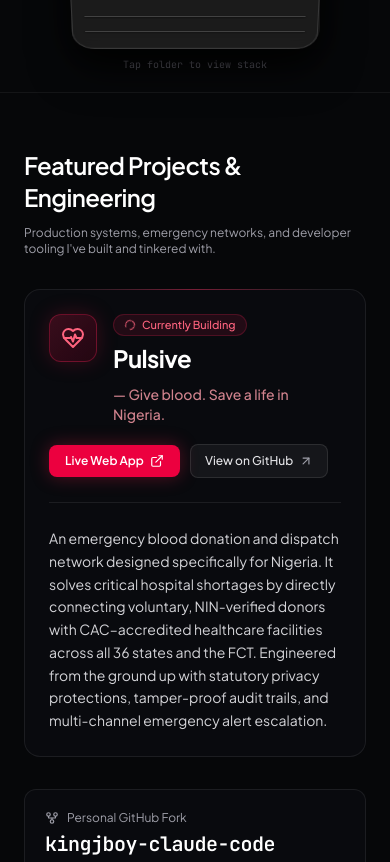
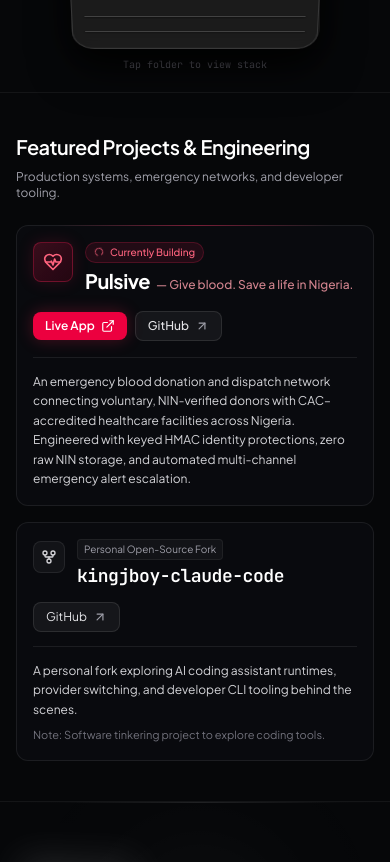
Before and after one commit to King-Jboy/portfolio, a React (Vite) app: page / in a window 390 px wide. Shown: the part 1762-2624 px from the top of the page. Built offline with nearby package versions, Linux system fonts and the light colour scheme.

Commit message:
fix(mobile): compact project cards, typography, and vertical spacing

```diff
--- a/src/components/ProjectFeature.tsx
+++ b/src/components/ProjectFeature.tsx
@@ -12,26 +12,26 @@
   return (
     <section
       id="work"
-      className="py-14 sm:py-24 px-6 max-w-5xl mx-auto relative z-10 border-t border-white/[0.06]"
+      className="py-10 sm:py-24 px-4 sm:px-6 max-w-5xl mx-auto relative z-10 border-t border-white/[0.06]"
       aria-label="Selected Technical Work"
     >
       {/* Section Header */}
-      <div className="flex flex-col sm:flex-row sm:items-baseline justify-between gap-3 mb-8 sm:mb-12">
+      <div className="flex flex-col sm:flex-row sm:items-baseline justify-between gap-2 sm:gap-3 mb-6 sm:mb-12">
         <div>
-          <h2 className="text-2xl sm:text-3xl font-semibold tracking-tight text-white">
+          <h2 className="text-xl sm:text-3xl font-semibold tracking-tight text-white">
             <TextScramble text="Featured Projects & Engineering" trigger="inView" delay={0.1} />
           </h2>
         </div>
         <p className="text-xs sm:text-sm text-zinc-400 max-w-sm font-normal">
-          Production systems, emergency networks, and developer tooling I've built and tinkered with.
+          Production systems, emergency networks, and developer tooling.
         </p>
       </div>
 
-      <div className="space-y-8">
+      <div className="space-y-4 sm:space-y-8">
         {/* ============================================================ */}
         {/* Flagship Project: Pulsive */}
         {/* ============================================================ */}
-        <div className="group relative border border-white/[0.08] hover:border-rose-500/30 rounded-2xl bg-[#090a0e] p-6 sm:p-9 transition-all duration-300">
+        <div className="group relative border border-white/[0.08] hover:border-rose-500/30 rounded-xl sm:rounded-2xl bg-[#090a0e] p-4 sm:p-8 transition-all duration-300">
           {/* Subtle top ambient glow */}
           <div
             className="absolute -top-px left-10 right-10 h-px bg-gradient-to-r from-transparent via-rose-500/40 to-transparent pointer-events-none"
@@ -39,25 +39,25 @@
           />
 
           {/* Top Bar: Identity & Actions */}
-          <div className="flex flex-col lg:flex-row lg:items-center justify-between gap-5 pb-6 border-b border-white/[0.08]">
-            <div className="flex items-start gap-4">
-              <div className="w-12 h-12 rounded-xl bg-gradient-to-br from-rose-500/20 to-rose-950/40 border border-rose-500/30 flex items-center justify-center shrink-0 shadow-[0_0_20px_rgba(190,18,60,0.25)]">
-                <HeartPulse className="w-6 h-6 text-rose-400" />
+          <div className="flex flex-col sm:flex-row sm:items-center justify-between gap-3 sm:gap-5 pb-4 sm:pb-6 border-b border-white/[0.08]">
+            <div className="flex items-start gap-3 sm:gap-4">
+              <div className="w-10 h-10 sm:w-12 sm:h-12 rounded-lg sm:rounded-xl bg-gradient-to-br from-rose-500/20 to-rose-950/40 border border-rose-500/30 flex items-center justify-center shrink-0 shadow-[0_0_16px_rgba(190,18,60,0.2)]">
+                <HeartPulse className="w-5 h-5 sm:w-6 sm:h-6 text-rose-400" />
               </div>
 
               <div>
-                <div className="flex items-center gap-2 mb-1.5">
-                  <span className="inline-flex items-center gap-1.5 px-2.5 py-0.5 rounded-full text-[11px] font-medium bg-rose-500/10 text-rose-400 border border-rose-500/20">
-                    <Loader2 className="w-3 h-3 animate-spin text-rose-400" />
+                <div className="flex items-center gap-2 mb-1">
+                  <span className="inline-flex items-center gap-1.5 px-2 py-0.5 rounded-full text-[10px] sm:text-[11px] font-medium bg-rose-500/10 text-rose-400 border border-rose-500/20">
+                    <Loader2 className="w-2.5 h-2.5 sm:w-3 sm:h-3 animate-spin text-rose-400" />
                     Currently Building
                   </span>
                 </div>
 
-                <div className="flex flex-wrap items-baseline gap-2.5">
-                  <h3 className="text-2xl sm:text-3xl font-bold text-white tracking-tight">
+                <div className="flex flex-wrap items-baseline gap-1.5 sm:gap-2.5">
+                  <h3 className="text-xl sm:text-3xl font-bold text-white tracking-tight">
                     Pulsive
                   </h3>
-                  <span className="text-sm sm:text-base text-rose-300/80 font-medium">
+                  <span className="text-xs sm:text-base text-rose-300/80 font-medium">
                     &mdash; Give blood. Save a life in Nigeria.
                   </span>
                 </div>
@@ -65,14 +65,14 @@
             </div>
 
             {/* CTAs */}
-            <div className="flex flex-wrap items-center gap-2.5 sm:self-auto">
+            <div className="flex items-center gap-2 sm:gap-2.5 pt-1 sm:pt-0">
               <a
                 href="https://pulsive-hazel.vercel.app"
                 target="_blank"
                 rel="noopener noreferrer"
-                className="inline-flex items-center gap-1.5 px-4 py-2 rounded-lg bg-rose-600 hover:bg-rose-500 text-white text-xs font-semibold shadow-[0_0_18px_rgba(225,29,72,0.35)] transition-all btn-press"
+                className="inline-flex items-center gap-1.5 px-3 sm:px-4 py-1.5 sm:py-2 rounded-lg bg-rose-600 hover:bg-rose-500 text-white text-xs font-semibold shadow-[0_0_16px_rgba(225,29,72,0.3)] transition-all btn-press"
               >
-                <span>Live Web App</span>
+                <span>Live App</span>
                 <ExternalLink className="w-3.5 h-3.5" />
               </a>
 
@@ -80,18 +80,18 @@
                 href="https://github.com/King-Jboy/Pulsive"
                 target="_blank"
                 rel="noopener noreferrer"
-                className="inline-flex items-center gap-1.5 px-3.5 py-2 rounded-lg bg-white/[0.05] hover:bg-white/[0.1] text-xs font-medium text-zinc-200 border border-white/10 transition-colors btn-press"
+                className="inline-flex items-center gap-1.5 px-3 sm:px-3.5 py-1.5 sm:py-2 rounded-lg bg-white/[0.05] hover:bg-white/[0.1] text-xs font-medium text-zinc-200 border border-white/10 transition-colors btn-press"
               >
-                <span>View on GitHub</span>
+                <span>GitHub</span>
                 <ArrowUpRight className="w-3.5 h-3.5 text-zinc-400" />
               </a>
             </div>
           </div>
 
           {/* Framing & Description */}
-          <div className="pt-6">
-            <p className="text-sm sm:text-base text-zinc-300 leading-relaxed max-w-4xl">
-              An emergency blood donation and dispatch network designed specifically for Nigeria. It solves critical hospital shortages by directly connecting voluntary, NIN-verified donors with CAC–accredited healthcare facilities across all 36 states and the FCT. Engineered from the ground up with statutory privacy protections, tamper-proof audit trails, and multi-channel emergency alert escalation.
+          <div className="pt-3.5 sm:pt-6">
+            <p className="text-xs sm:text-base text-zinc-300 leading-relaxed max-w-4xl">
+              An emergency blood donation and dispatch network connecting voluntary, NIN-verified donors with CAC–accredited healthcare facilities across Nigeria. Engineered with keyed HMAC identity protections, zero raw NIN storage, and automated multi-channel emergency alert escalation.
             </p>
           </div>
         </div>
@@ -99,38 +99,45 @@
         {/* ============================================================ */}
         {/* Personal Project: kingjboy-claude-code */}
         {/* ============================================================ */}
-        <div className="border border-white/[0.08] hover:border-white/[0.15] rounded-xl bg-[#090a0e] p-5 sm:p-8 transition-colors">
+        <div className="border border-white/[0.08] hover:border-white/[0.15] rounded-xl sm:rounded-2xl bg-[#090a0e] p-4 sm:p-8 transition-colors">
           {/* Header Bar */}
-          <div className="flex flex-col sm:flex-row sm:items-center justify-between gap-4 pb-6 border-b border-white/[0.08]">
-            <div>
-              <div className="flex items-center gap-2 text-xs text-zinc-400 mb-1 font-normal">
-                <GitFork className="w-3.5 h-3.5 text-zinc-400" />
-                <span>Personal GitHub Fork</span>
+          <div className="flex flex-col sm:flex-row sm:items-center justify-between gap-3 sm:gap-4 pb-3.5 sm:pb-6 border-b border-white/[0.08]">
+            <div className="flex items-start gap-3">
+              <div className="w-8 h-8 sm:w-10 sm:h-10 rounded-lg bg-white/[0.04] border border-white/[0.08] flex items-center justify-center shrink-0 mt-0.5">
+                <GitFork className="w-4 h-4 sm:w-5 sm:h-5 text-zinc-300" />
               </div>
-              <h3 className="text-xl sm:text-2xl font-bold text-white tracking-tight font-mono">
-                kingjboy-claude-code
-              </h3>
+
+              <div>
+                <div className="flex items-center gap-2 text-[10px] sm:text-xs text-zinc-400 mb-0.5 font-normal">
+                  <span className="px-1.5 py-0.5 rounded text-[10px] bg-white/[0.04] border border-white/[0.06] text-zinc-400">
+                    Personal Open-Source Fork
+                  </span>
+                </div>
+                <h3 className="text-lg sm:text-2xl font-bold text-white tracking-tight font-mono">
+                  kingjboy-claude-code
+                </h3>
+              </div>
             </div>
 
             <a
               href="https://github.com/King-Jboy/kingjboy-claude-code"
               target="_blank"
               rel="noopener noreferrer"
-              className="inline-flex items-center gap-1.5 px-3.5 py-1.5 rounded-md bg-white/[0.05] hover:bg-white/[0.1] text-xs text-zinc-200 border border-white/10 transition-colors btn-press self-start sm:self-auto"
+              className="inline-flex items-center gap-1.5 px-3 py-1.5 rounded-lg bg-white/[0.05] hover:bg-white/[0.1] text-xs text-zinc-200 border border-white/10 transition-colors btn-press self-start sm:self-auto"
             >
-              <span>View on GitHub</span>
+              <span>GitHub</span>
               <ArrowUpRight className="w-3.5 h-3.5 text-zinc-400" />
             </a>
           </div>
 
           {/* Framing & Description */}
-          <div className="pt-6">
-            <p className="text-sm text-zinc-300 leading-relaxed max-w-3xl mb-4">
-              I was curious about how AI coding assistants function behind the scenes, so I created a personal fork of Free Claude Code to experiment with provider switching, API key management, and CLI developer tooling.
+          <div className="pt-3.5 sm:pt-6">
+            <p className="text-xs sm:text-sm text-zinc-300 leading-relaxed max-w-3xl mb-2 sm:mb-3">
+              A personal fork exploring AI coding assistant runtimes, provider switching, and developer CLI tooling behind the scenes.
             </p>
 
-            <p className="text-xs text-zinc-500">
-              Note: This is a software tinkering project to learn about coding tools—not a cybersecurity project!
+            <p className="text-[11px] sm:text-xs text-zinc-500">
+              Note: Software tinkering project to explore coding tools.
             </p>
           </div>
         </div>
```
